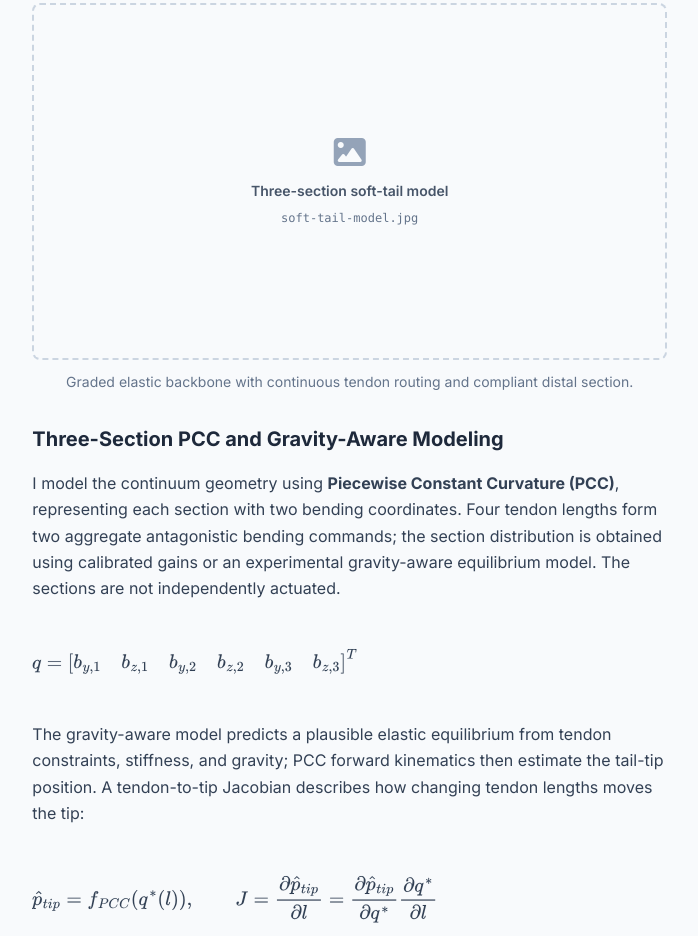
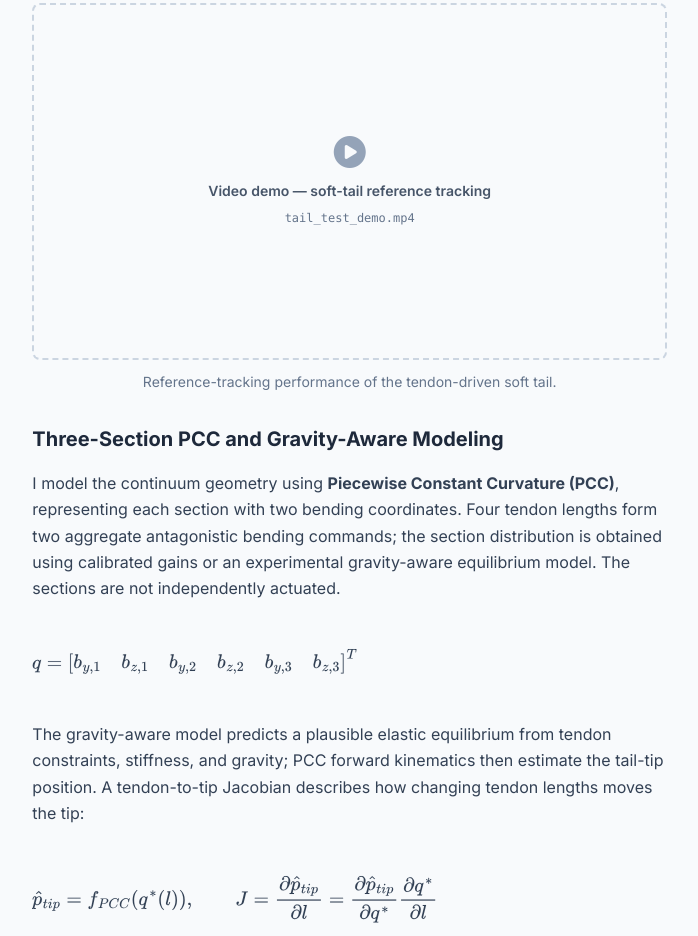
Before and after one commit to FilipRucka/web, a plain HTML site: page postech.html in a window 1280 px wide. Shown: the part 8104-9040 px from the top of the page, without its empty margins (461-1159 px from the left). Drawn offline with nearby package versions, Linux system fonts and the light colour scheme.

Commit message:
Replace image with video demo for soft-tail model

```diff
--- a/postech.html
+++ b/postech.html
@@ -377,12 +377,12 @@
                         In parallel with locomotion, I am investigating a compliant tail as a potential tool for stabilization, exploration, and manipulation. The simulated experimental tail is <b>43 cm long</b>, uses four antagonistic tendons, and contains three regions of progressively decreasing bending stiffness. The tail is modeled as an elastic cable in MuJoCo rather than as a chain of rigid actuated joints.
                     </p>
                     <figure class="my-8">
-                        <div class="media-slot media-placeholder aspect-video" data-media-type="image" data-media-src="soft-tail-model.jpg" data-media-alt="Three-section elastic tendon-driven robotic tail model">
-                            <i class="fas fa-image" aria-hidden="true"></i>
-                            <strong>Three-section soft-tail model</strong>
-                            <code>soft-tail-model.jpg</code>
+                        <div class="media-slot media-placeholder aspect-video" data-media-type="video" data-media-src="tail_test_demo.mp4" data-media-alt="Video showing the soft tail tracking its reference trajectory">
+                            <i class="fas fa-circle-play" aria-hidden="true"></i>
+                            <strong>Video demo — soft-tail reference tracking</strong>
+                            <code>tail_test_demo.mp4</code>
                         </div>
-                        <figcaption class="text-sm text-center text-slate-500 mt-3">Graded elastic backbone with continuous tendon routing and compliant distal section.</figcaption>
+                        <figcaption class="text-sm text-center text-slate-500 mt-3">Reference-tracking performance of the tendon-driven soft tail.</figcaption>
                     </figure>
                     <h4>Three-Section PCC and Gravity-Aware Modeling</h4>
                     <p>
```
